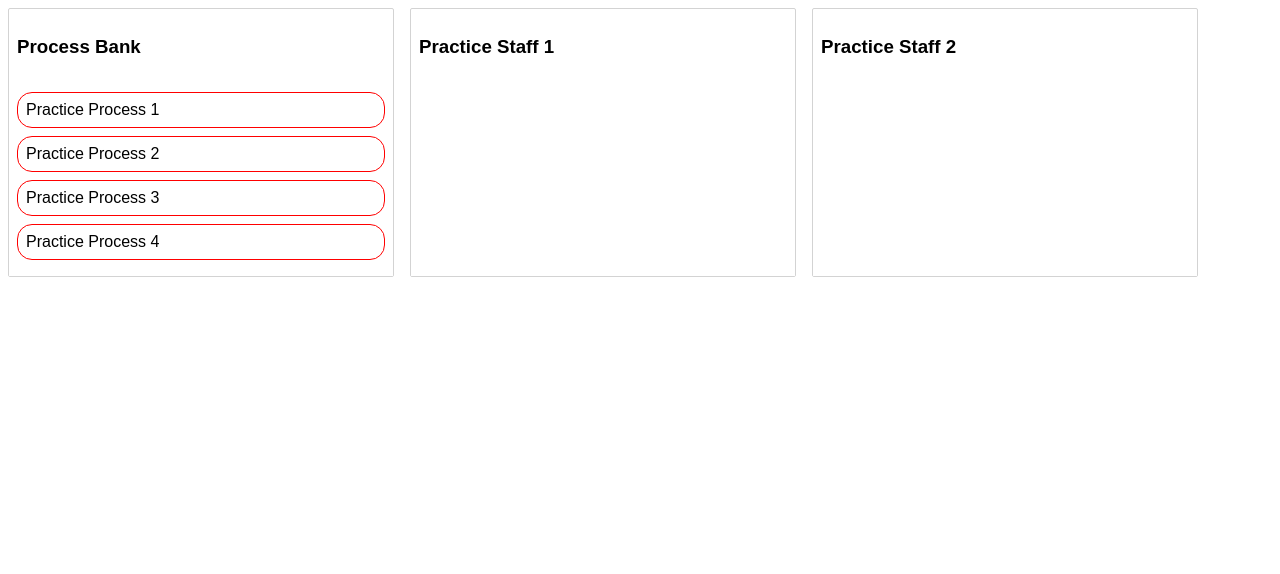
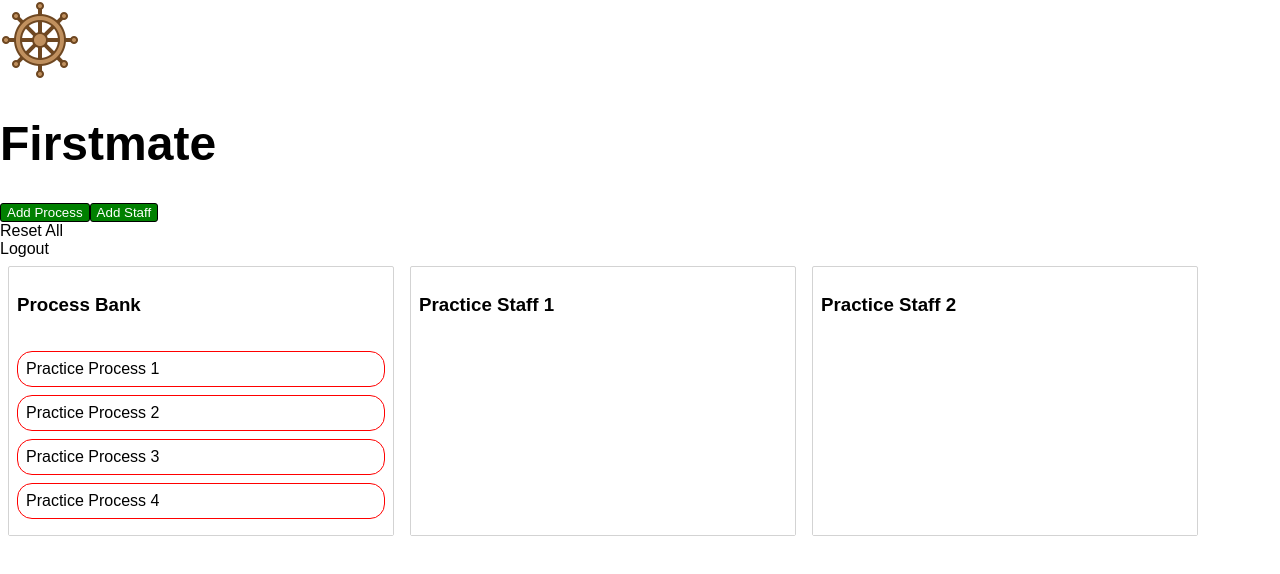
Before and after one commit to SKMCanedy/firstmate, a React (Create React App) app: page /board in a window 1280 px wide. Shown: the top 574 px of the page. Built offline with nearby package versions, Linux system fonts and the light colour scheme.

Commit message:
complete dnd

```diff
--- a/src/actions/index.js
+++ b/src/actions/index.js
@@ -26,3 +26,25 @@ export const dndEndNewColumn= (dndResults, start, finish)=>({
     start,
     finish
 })
+
+//User Actions
+
+export const ADD_TASK = "ADD_TASK";
+export const addTask = (values)=>({
+    type: ADD_TASK,
+    values
+})
+
+export const ADD_COLUMN = "ADD_COLUMN";
+export const addColumn = (values)=>({
+    type: ADD_COLUMN,
+    values
+})
+
+
+//---Server Interactions---
+
+export const UPDATE_SERVER_BOARD = "UPDATE_SERVER_BOARD";
+export const updateServerBoard= ()=>({
+    type: UPDATE_SERVER_BOARD
+})
--- a/src/components/board/Board.js
+++ b/src/components/board/Board.js
@@ -4,7 +4,8 @@ import { DragDropContext } from "react-beautiful-dnd";
 import { connect } from 'react-redux';
 
 import Column from "./column";
-import { dndEndSameColumn, dndEndNewColumn } from "../../actions"
+import { dndEndSameColumn, dndEndNewColumn, updateServerBoard } from "../../actions"
+import Header from "./header";
 
 const Container = styled.div`
   display: flex;
@@ -31,83 +32,15 @@ class Board extends Component {
         if (start === finish){
             this.props.dispatch(dndEndSameColumn(result, start)) // Draggable stays in the same column/droppable
         } else {
-            this.props.dispatch(dndEndNewColumn(result, start, finish)) // Draggable is in a different column/droppable
+            this.props.dispatch(dndEndNewColumn(result, start, finish)); // Draggable is in a different column/droppable
+            this.props.dispatch(updateServerBoard());
         }
   }
-
-  // onDragEnd = result => {
-  //   const { destination, source, draggableId } = result;
-  //   //if user didn't change it, then leave as is
-  //   if (!destination){
-  //     return;
-  //   }
-
-  //   //if user moved it but put it back into its original spot
-  //   if (destination.droppableId === source.draggableId && destination.index === source.index){
-  //     return;
-  //   }
-
-  //   //getting column & tasks (avoiding mutating state so creates a new array)
-  //   const start = this.props.columns[source.droppableId];
-  //   const finish = this.props.columns[destination.droppableId]
-
-  //   // If draggable stays in the same column/droppable
-  //   if (start === finish){
-  //     const newTaskIds = Array.from(start.taskIds);
-
-  //     //modifies the newTaskIds array - saying we want to remove 1 item
-  //     newTaskIds.splice(source.index, 1)
-  //     newTaskIds.splice(destination.index, 0, draggableId)
-
-  //     const newColumn = {
-  //       ...start,
-  //       taskIds: newTaskIds
-  //     }
-
-  //     const newState = {
-  //       ...this.state,
-  //       columns: {
-  //         ...this.state.columns,
-  //         [newColumn.id]: newColumn
-  //       }
-  //     }
-
-    //   this.setState(newState);
-    //   return;
-    // }
-
-    // //if draggable moves to a different droppable
-    // const startTaskIds = Array.from(start.taskIds);
-    // startTaskIds.splice(source.index, 1);
-
-    // const newStart = {
-    //   ...start,
-    //   taskIds: startTaskIds
-    // };
-
-    // const finishTaskIds = Array.from(finish.taskIds);
-    // finishTaskIds.splice(destination.index, 0, draggableId);
-
-    // const newFinish = {
-    //   ...finish,
-    //   taskIds: finishTaskIds
-    // };
-
-    // const newState = {
-    //   ...this.state,
-    //   columns: {
-    //     ...this.state.columns,
-    //     [newStart.id]: newStart,
-    //     [newFinish.id]: newFinish
-    //   }
-    // }
-
-  //   this.setState(newState)
-  // };
 
   render() {
     return (
       <DragDropContext onDragEnd={this.reviewDragEnd}>
+        <Header />
         <Container>
             {this.props.columnOrder.map((columnId)=>{
               const column = this.props.columns[columnId];
--- /dev/null
+++ b/src/components/board/header.js
@@ -0,0 +1,36 @@
+import React from "react";
+import styled from "styled-components";
+
+import logo from "../../images/icons8-ship-wheel-80.png"
+// import { addTask, addColumn } from "../../actions"
+
+const Button = styled.button`
+  background: green;
+  border-radius: 3px;
+  border: black solid 1px;
+  color: white;
+`;
+
+
+export default class Header extends React.Component {
+    callTaskModal= ()=>{
+        console.log("Calling Task Modal")
+    }
+
+    callColumnModal= ()=>{
+        console.log("Calling Column Modal")
+    }
+
+    render(){
+        return(
+            <div>
+                <img src={logo} alt="ship wheel"/>
+                <h1>Firstmate</h1>
+                <Button type="button" onClick={this.callTaskModal}>Add Process</Button>
+                <Button type="button" onClick={this.callColumnModal}>Add Staff</Button>
+                <div>Reset All</div>
+                <div>Logout</div>
+            </div>
+        )
+    }
+}
--- a/src/reducers/firstmate-reducer.js
+++ b/src/reducers/firstmate-reducer.js
@@ -1,7 +1,7 @@
 import * as actions from "../actions";
 
 const initialState = {
-    id: "",
+    id: "5b7ce32657a288a4134d45a0",
     tasks: {
         "task1":{id:"task1", content: "Practice Process 1"},
         "task2":{id:"task2", content: "Practice Process 2"},
@@ -32,12 +32,18 @@ const initialState = {
 }
 
 const firstmateReducer = (state=initialState, action)=>{
+
+    //---Landing Page Actions---
+
     if (action.type === actions.LOGIN_SUCCESS){
         return Object.assign({}, state, {
             authenticated: true
         });
     }
 
+    //---Board Actions---
+
+    //Drag and Drop actions
     if (action.type === actions.DND_END_SAME_COLUMN){
         const dndResults = action.dndResults;
         const start = action.start;
@@ -97,6 +103,19 @@ const firstmateReducer = (state=initialState, action)=>{
         });
     }
 
+    //User Actions
+    if (action.type === actions.ADD_TASK){
+        //takes new task and puts into process bank (task1)
+    }
+    if (action.type === actions.ADD_COLUMN){
+        //takes new column (staff card) and put on screen
+    }
+
+    //---Server Interactions--
+    if (action.type === actions.UPDATE_SERVER_BOARD){
+        console.log(state)
+        //add post connection to api/board
+    }
 
     return state;
 
```
Also changed, not shown: src/components/board2/header.js (deleted, +0 -21 lines).
